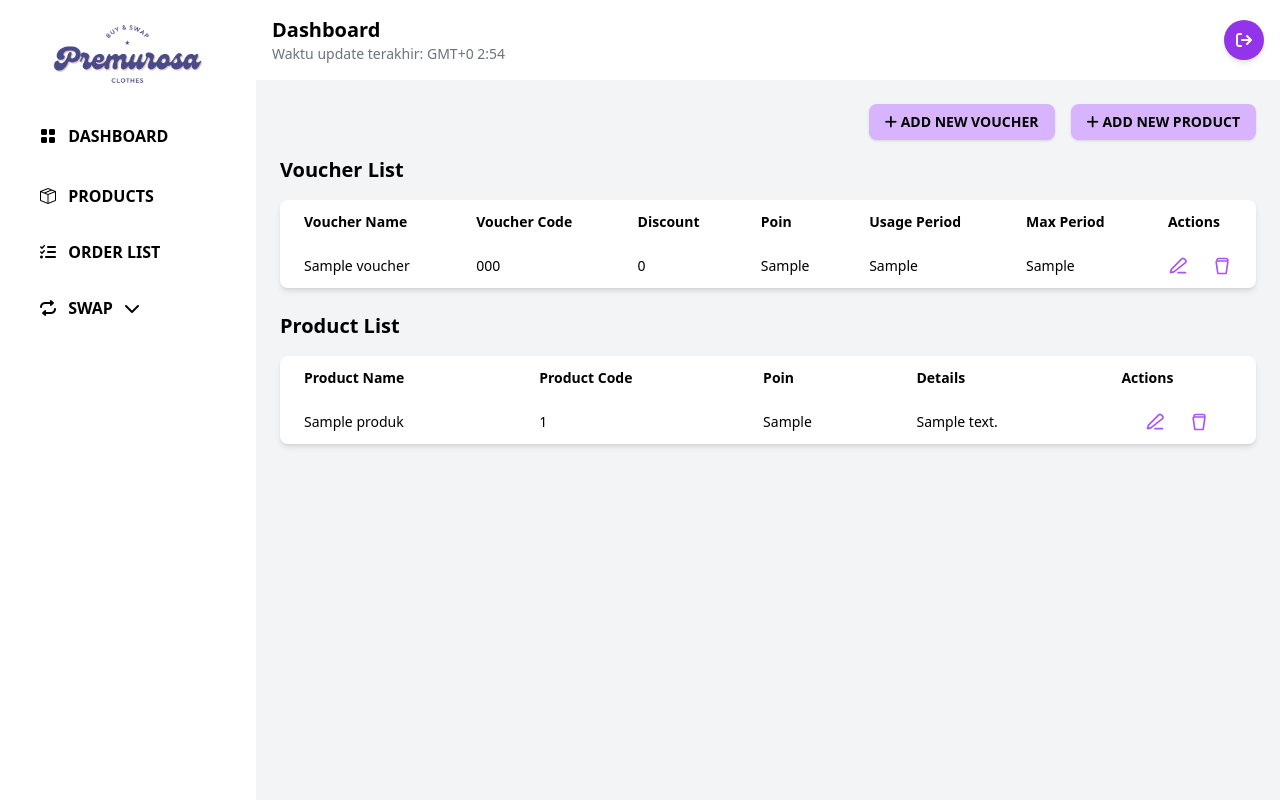
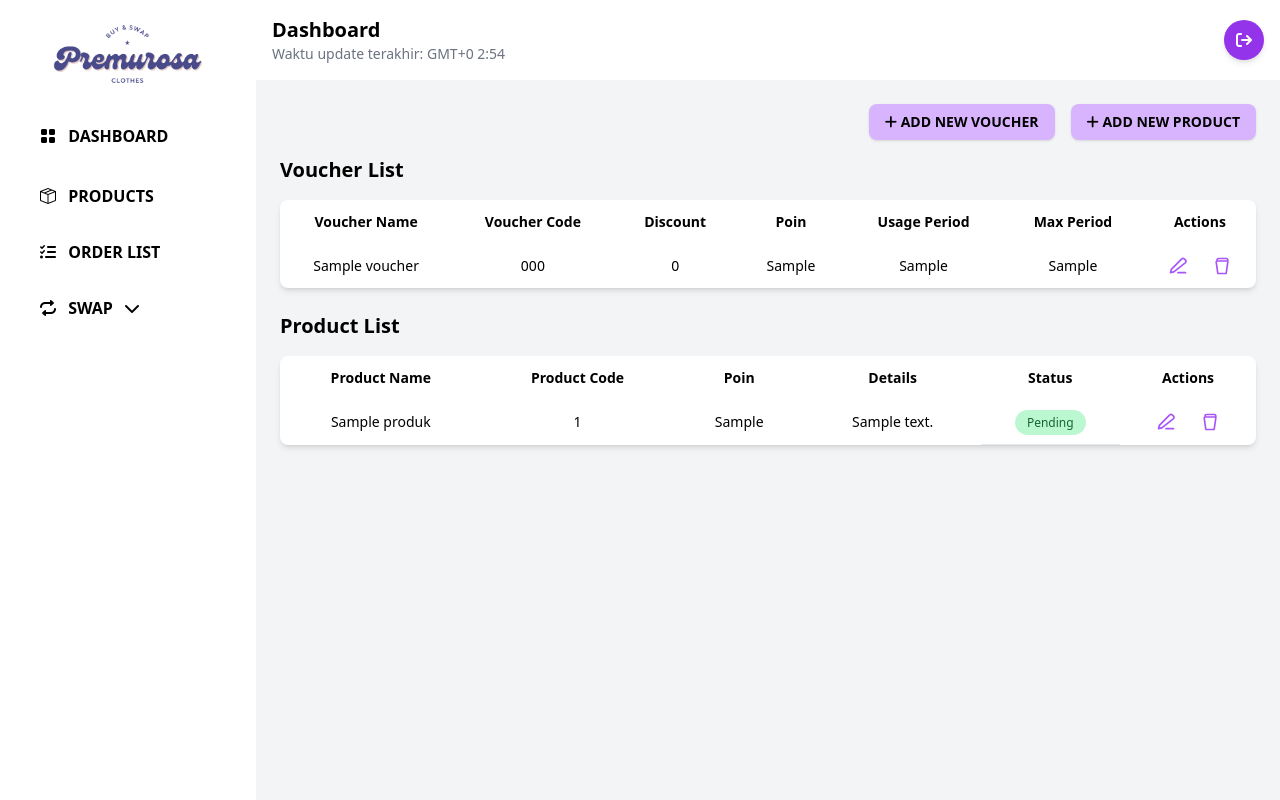
Before and after one commit to MarjaniSaski/Tubes_WebPro_PremurosaClothes, a PHP site: page /Tubes_WebPro_PremurosaClothes/admin/swappoin.php in a window 1280 px wide. Run offline with PHP 8.4, Linux system fonts and the light colour scheme; the visitor is signed in with stand-in values (Sample User, id 1); tables that the repository leaves empty or names only in its code hold one stand-in row (values such as "Sample post"); some libraries are stand-ins or nearby versions.

Commit message:
menampilkan status

```diff
--- a/admin/swappoin.php
+++ b/admin/swappoin.php
@@ -147,13 +147,13 @@ ob_end_flush();
                     <table class="min-w-full table-auto bg-white shadow-md rounded-lg">
                         <thead>
                             <tr class="bg-white-100 text-sm">
-                                <th class="px-6 py-3 text-left">Voucher Name</th>
-                                <th class="px-6 py-3 text-left">Voucher Code</th>
-                                <th class="px-6 py-3 text-left">Discount</th>
-                                <th class="px-6 py-3 text-left">Poin</th>
-                                <th class="px-6 py-3 text-left">Usage Period</th>
-                                <th class="px-6 py-3 text-left">Max Period</th>
-                                <th class="px-6 py-3 text-left">Actions</th>
+                                <th class="px-6 py-3 text-center">Voucher Name</th>
+                                <th class="px-6 py-3 text-center">Voucher Code</th>
+                                <th class="px-6 py-3 text-center">Discount</th>
+                                <th class="px-6 py-3 text-center">Poin</th>
+                                <th class="px-6 py-3 text-center">Usage Period</th>
+                                <th class="px-6 py-3 text-center">Max Period</th>
+                                <th class="px-6 py-3 text-center">Actions</th>
                             </tr>
                         </thead>
                         <tbody id="voucher-table-body">
@@ -161,12 +161,12 @@ ob_end_flush();
                             foreach ($datavoucher as $key => $vouchers) {
                             ?>
                                 <tr class="bg-white-200 text-sm">
-                                    <td class="px-6 py-3 text-left"><?= $vouchers['voucher_name'] ?></td>
-                                    <td class="px-6 py-3 text-left"><?= $vouchers['voucher_code'] ?></td>
-                                    <td class="px-6 py-3 text-left"><?= $vouchers['discount'] ?></td>
-                                    <td class="px-6 py-3 text-left"><?= $vouchers['points'] ?></td>
-                                    <td class="px-6 py-3 text-left"><?= $vouchers['usage_period'] ?></td>
-                                    <td class="px-6 py-3 text-left"><?= $vouchers['max_period']?></td>
+                                    <td class="px-6 py-3 text-center"><?= $vouchers['voucher_name'] ?></td>
+                                    <td class="px-6 py-3 text-center"><?= $vouchers['voucher_code'] ?></td>
+                                    <td class="px-6 py-3 text-center"><?= $vouchers['discount'] ?></td>
+                                    <td class="px-6 py-3 text-center"><?= $vouchers['points'] ?></td>
+                                    <td class="px-6 py-3 text-center"><?= $vouchers['usage_period'] ?></td>
+                                    <td class="px-6 py-3 text-center"><?= $vouchers['max_period']?></td>
                                     <td>
                                         <div class="flex justify-center space-x-2">
                                             <!-- Tombol Edit -->
@@ -204,11 +204,12 @@ ob_end_flush();
                     <table class="min-w-full table-auto bg-white shadow-md rounded-lg">
                         <thead>
                             <tr class="bg-white-200 text-sm">
-                                <th class="px-6 py-3 text-left">Product Name</th>
-                                <th class="px-6 py-3 text-left">Product Code</th>
-                                <th class="px-6 py-3 text-left">Poin</th>
-                                <th class="px-6 py-3 text-left">Details</th>
-                                <th class="px-6 py-3 text-left">Actions</th>
+                                <th class="px-6 py-3 text-center">Product Name</th>
+                                <th class="px-6 py-3 text-center">Product Code</th>
+                                <th class="px-6 py-3 text-center">Poin</th>
+                                <th class="px-6 py-3 text-center">Details</th>
+                                <th class="px-6 py-3 text-center">Status</th>
+                                <th class="px-6 py-3 text-center">Actions</th>
                             </tr>
                         </thead>
                         <tbody id="product-table-body">
@@ -216,10 +217,15 @@ ob_end_flush();
                             foreach ($data as $key => $produk) {
                             ?>
                                 <tr class="bg-white-200 text-sm">
-                                    <td class="px-6 py-3 text-left"><?= $produk['nama'] ?></td>
-                                    <td class="px-6 py-3 text-left"><?= $produk['id_produk'] ?></td>
-                                    <td class="px-6 py-3 text-left"><?= $produk['poin'] ?></td>
-                                    <td class="px-6 py-3 text-left"><?= $produk['detail'] ?></td>
+                                    <td class="px-6 py-3 text-center"><?= $produk['nama'] ?></td>
+                                    <td class="px-6 py-3 text-center"><?= $produk['id_produk'] ?></td>
+                                    <td class="px-6 py-3 text-center"><?= $produk['poin'] ?></td>
+                                    <td class="px-6 py-3 text-center"><?= $produk['detail'] ?></td>
+                                    <td class="py-2 px-4 border-b text-center">
+                                        <span class="<?= $produk['status'] == 'Belum Terjual' ? 'bg-orange-200 text-orange-800' : 'bg-green-200 text-green-800' ?> py-1 px-3 rounded-full text-xs">
+                                            <?= ucfirst($produk['status']) ?>
+                                        </span>
+                                    </td>
                                     <td>
                                         <div class="flex justify-center space-x-2">
                                             <a href="editproduk.php?id_produk=<?= urlencode($produk['id_produk']) ?>">
```
Also changed, not shown: admin/swapproduct.php (+16 -16 lines), images/1735351834_Floral Puff Midi Dress.jpg (added), images/1735351872_Karina Dress.jpg (added), 2 other files.
